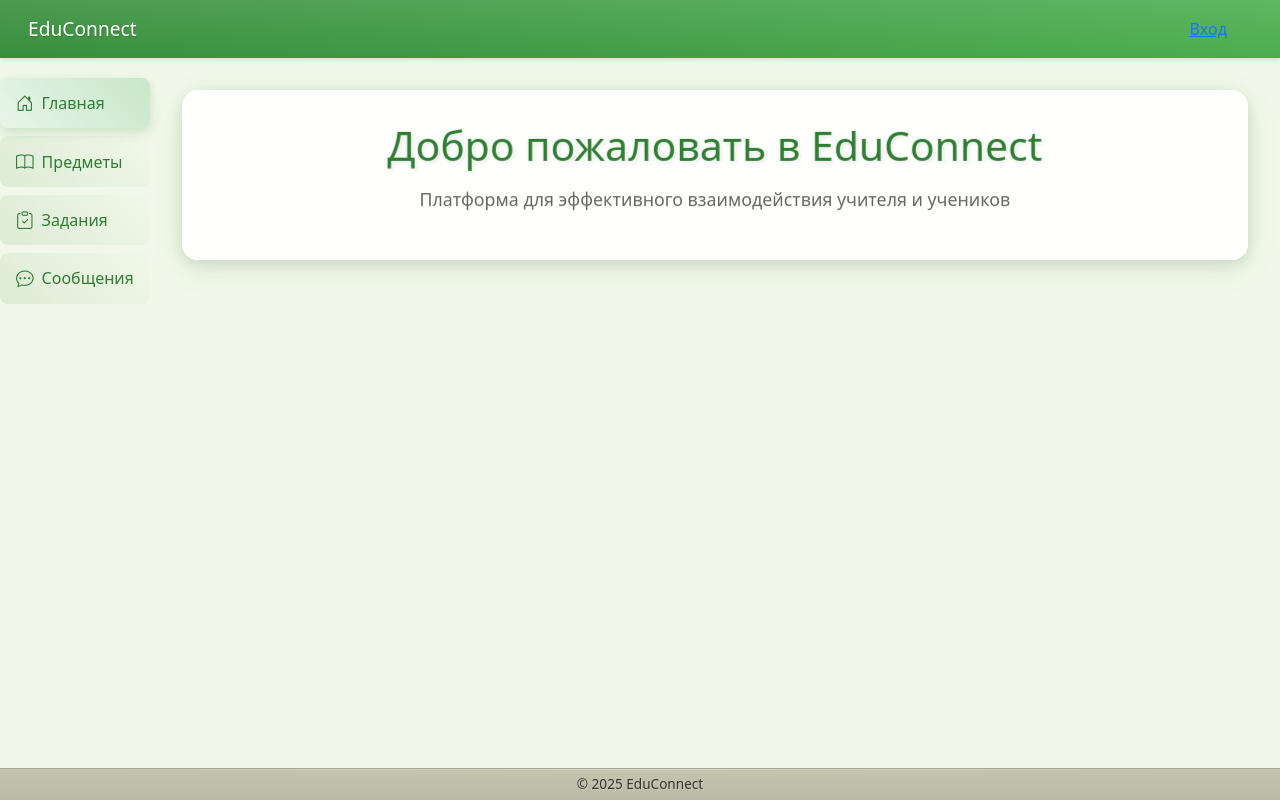
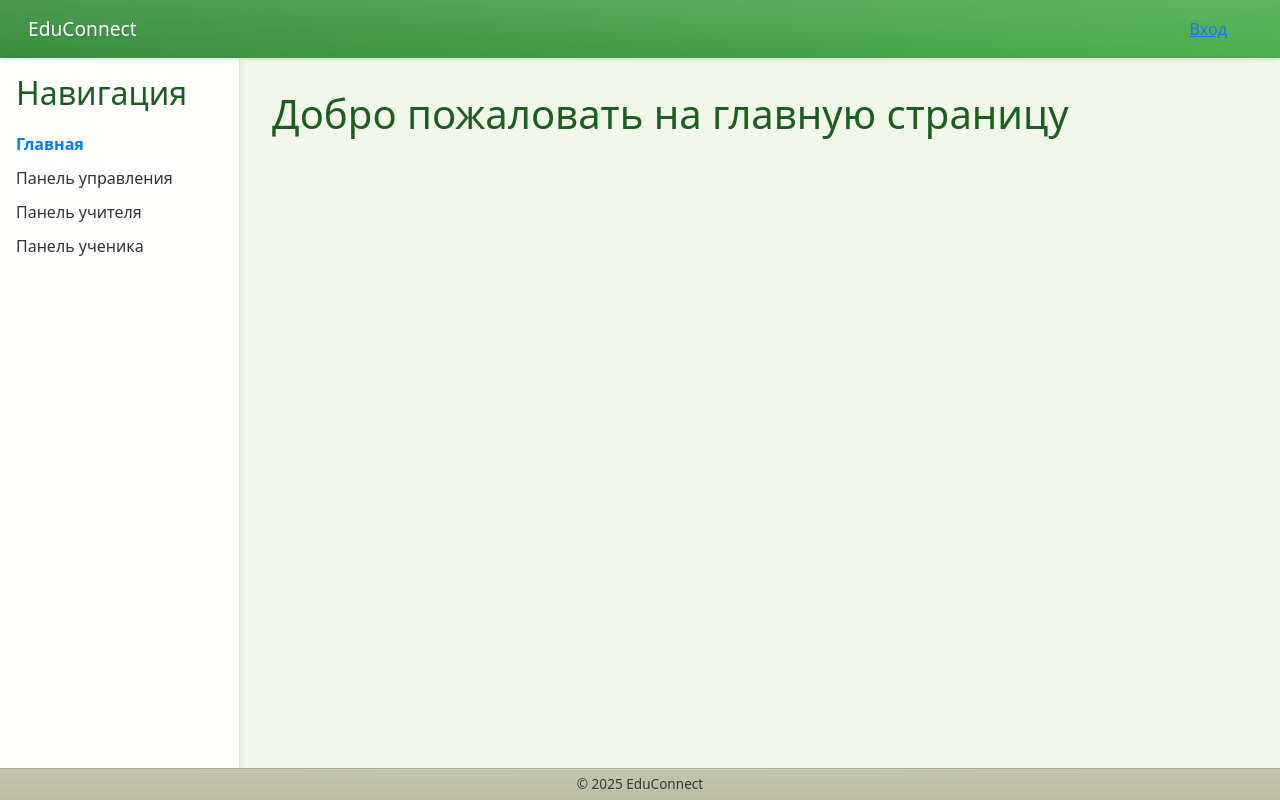
Before and after one commit to Alex-L-K-free/EduConnect, a React (Create React App) app in the folder educonnect/frontend/: page / in a window 1280 px wide. Built offline with nearby package versions, Linux system fonts and the light colour scheme.

Commit message:
работа над оформлением

```diff
--- a/educonnect/frontend/src/App.js
+++ b/educonnect/frontend/src/App.js
@@ -1,18 +1,41 @@
 import React from 'react';
+import { BrowserRouter as Router, Route, Routes } from 'react-router-dom';
+import AdminDashboard from './components/AdminDashboard';
+import TeacherDashboard from './components/TeacherDashboard';
+import StudentDashboard from './components/StudentDashboard';
+import HomePage from './components/HomePage';
 import Layout from './components/layout/Layout';
 import 'bootstrap/dist/css/bootstrap.min.css';
 import 'bootstrap-icons/font/bootstrap-icons.css';
 import './App.css';
 
-function App() {
+const App = () => {
   return (
-    <Layout>
-      <div className="welcome-container">
-        <h1>Добро пожаловать в EduConnect</h1>
-        <p>Платформа для эффективного взаимодействия учителя и учеников</p>
-      </div>
-    </Layout>
+    <Router>
+      <Routes>
+        <Route path="/" element={
+          <Layout activePage="home">
+            <HomePage />
+          </Layout>
+        } />
+        <Route path="/admin" element={
+          <Layout activePage="admin">
+            <AdminDashboard />
+          </Layout>
+        } />
+        <Route path="/teacher" element={
+          <Layout activePage="teacher">
+            <TeacherDashboard />
+          </Layout>
+        } />
+        <Route path="/student" element={
+          <Layout activePage="student">
+            <StudentDashboard />
+          </Layout>
+        } />
+      </Routes>
+    </Router>
   );
-}
+};
 
 export default App;
--- /dev/null
+++ b/educonnect/frontend/src/components/AdminDashboard.js
@@ -0,0 +1,12 @@
+import React from 'react';
+
+const AdminDashboard = () => {
+  return (
+    <div className="admin-dashboard">
+      <h1>Панель управления администратора</h1>
+      {/* Добавьте функционал для панели администратора */}
+    </div>
+  );
+};
+
+export default AdminDashboard;
--- /dev/null
+++ b/educonnect/frontend/src/components/HomePage.js
@@ -0,0 +1,12 @@
+import React from 'react';
+
+const HomePage = () => {
+  return (
+    <div className="home-page">
+      <h1>Добро пожаловать на главную страницу</h1>
+      {/* Добавьте функционал для главной страницы */}
+    </div>
+  );
+};
+
+export default HomePage;
--- a/educonnect/frontend/src/components/LoginModal.js
+++ b/educonnect/frontend/src/components/LoginModal.js
@@ -2,6 +2,7 @@ import React, { useState } from 'react';
 import { Modal, Button, Form } from 'react-bootstrap';
 import axios from 'axios';
 import { useUser } from '../UserContext'; // Импортируем контекст
+import { useNavigate } from 'react-router-dom'; // Импортируем useNavigate
 import './LoginModal.css'; // Импортируем стили
 
 const LoginModal = ({ show, handleClose }) => {
@@ -9,6 +10,7 @@ const LoginModal = ({ show, handleClose }) => {
   const [username, setUsername] = useState('');
   const [password, setPassword] = useState('');
   const [error, setError] = useState('');
+  const navigate = useNavigate(); // Получаем navigate для перенаправления
 
   const handleSubmit = async (e) => {
     e.preventDefault();
@@ -19,6 +21,12 @@ const LoginModal = ({ show, handleClose }) => {
       });
       console.log('Login successful:', response.data);
       setUser({ username: response.data.username, role: response.data.role }); // Сохраняем пользователя и его роль
+
+      // Перенаправляем на панель управления, если это администратор
+      if (response.data.role === 'admin') {
+        navigate('/admin');
+      }
+
       handleClose();
     } catch (err) {
       setError('Неверные учетные данные');
--- /dev/null
+++ b/educonnect/frontend/src/components/StudentDashboard.js
@@ -0,0 +1,12 @@
+import React from 'react';
+
+const StudentDashboard = () => {
+  return (
+    <div className="student-dashboard">
+      <h1>Панель управления ученика</h1>
+      {/* Добавьте функционал для панели ученика */}
+    </div>
+  );
+};
+
+export default StudentDashboard;
--- /dev/null
+++ b/educonnect/frontend/src/components/TeacherDashboard.js
@@ -0,0 +1,12 @@
+import React from 'react';
+
+const TeacherDashboard = () => {
+  return (
+    <div className="teacher-dashboard">
+      <h1>Панель управления учителя</h1>
+      {/* Добавьте функционал для панели учителя */}
+    </div>
+  );
+};
+
+export default TeacherDashboard;
--- a/educonnect/frontend/src/components/layout/Layout.js
+++ b/educonnect/frontend/src/components/layout/Layout.js
@@ -3,12 +3,12 @@ import Header from './Header';
 import Footer from './Footer';
 import Sidebar from './Sidebar';
 
-const Layout = ({ children }) => {
+const Layout = ({ children, activePage }) => {
   return (
     <div className="layout">
       <Header />
       <div className="content-wrapper">
-        <Sidebar />
+        <Sidebar activePage={activePage} />
         <main>
           {children}
         </main>
--- /dev/null
+++ b/educonnect/frontend/src/components/layout/Sidebar.css
@@ -0,0 +1,29 @@
+.sidebar {
+  width: 200px;
+  background-color: #f4f4f4;
+  padding: 20px;
+  border-right: 1px solid #ccc;
+}
+
+.sidebar h2 {
+  margin-bottom: 20px;
+}
+
+.sidebar ul {
+  list-style-type: none;
+  padding: 0;
+}
+
+.sidebar li {
+  margin: 10px 0;
+}
+
+.sidebar li a {
+  text-decoration: none;
+  color: #333;
+}
+
+.sidebar li.active a {
+  font-weight: bold;
+  color: #007bff; /* Цвет для активного элемента */
+}
--- a/educonnect/frontend/src/components/layout/Sidebar.js
+++ b/educonnect/frontend/src/components/layout/Sidebar.js
@@ -1,33 +1,24 @@
 import React from 'react';
+import './Sidebar.css'; // Импортируйте стили для Sidebar
 
-const Sidebar = () => {
+const Sidebar = ({ activePage }) => {
   return (
-    <div className="position-sticky pt-3">
-      <ul className="nav flex-column">
-        <li className="nav-item">
-          <a className="nav-link active" href="/">
-            <i className="bi bi-house-door me-2"></i>
-            Главная
-          </a>
+    <div className="sidebar">
+      <h2>Навигация</h2>
+      <ul>
+        <li className={activePage === 'home' ? 'active' : ''}>
+          <a href="/">Главная</a>
         </li>
-        <li className="nav-item">
-          <a className="nav-link" href="/subjects">
-            <i className="bi bi-book me-2"></i>
-            Предметы
-          </a>
+        <li className={activePage === 'admin' ? 'active' : ''}>
+          <a href="/admin">Панель управления</a>
         </li>
-        <li className="nav-item">
-          <a className="nav-link" href="/assignments">
-            <i className="bi bi-clipboard-check me-2"></i>
-            Задания
-          </a>
+        <li className={activePage === 'teacher' ? 'active' : ''}>
+          <a href="/teacher">Панель учителя</a>
         </li>
-        <li className="nav-item">
-          <a className="nav-link" href="/messages">
-            <i className="bi bi-chat-dots me-2"></i>
-            Сообщения
-          </a>
+        <li className={activePage === 'student' ? 'active' : ''}>
+          <a href="/student">Панель ученика</a>
         </li>
+        {/* Добавьте другие элементы навигации по мере необходимости */}
       </ul>
     </div>
   );
--- /dev/null
+++ b/educonnect/frontend/src/styles/components/AdminDashboard.css
@@ -0,0 +1,5 @@
+.admin-dashboard {
+  padding: 20px;
+  background-color: #f9f9f9;
+  border-radius: 8px;
+}
```
